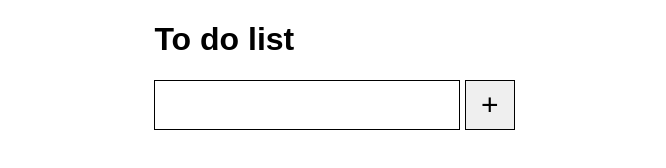
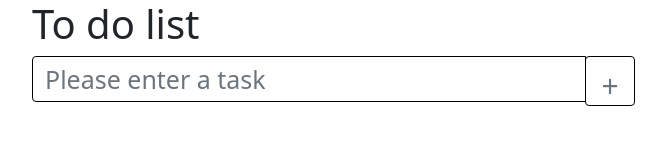
Before and after one commit to Ramnec/ToDoList, a plain HTML site: page index.html in a window 1280 px wide. Shown: the whole page, without its empty margins (172-838 px from the left). Drawn offline with nearby package versions, Linux system fonts and the light colour scheme; a web font is replaced by a local one.

Commit message:
Update index.html

```diff
--- a/index.html
+++ b/index.html
@@ -5,20 +5,38 @@
     <meta http-equiv="X-UA-Compatible" content="IE=edge">
     <meta name="viewport" content="width=device-width, initial-scale=1.0">
     <link rel="stylesheet" href="style.css">
+    <!-- CSS only -->
+<link href="https://cdn.jsdelivr.net/npm/bootstrap@5.1.3/dist/css/bootstrap.min.css" rel="stylesheet" integrity="sha384-1BmE4kWBq78iYhFldvKuhfTAU6auU8tT94WrHftjDbrCEXSU1oBoqyl2QvZ6jIW3" crossorigin="anonymous">
+<link href='https://fonts.googleapis.com/css?family=Shizuru' rel='stylesheet'>
+
     <title>To Do List</title>
 
 </head>
 <body>
-<div id="whole-form">
 
+<div class="mb-3">
+<div class="full-section">
     <div class="container">
-        <h1>To do list</h1>
-        <input id="inputField" type="text"> <button type="submit" id="addToDo">+</button>
+        <h1 class="first-title">To do list</h1>
+
+        <div class="input-group">
+        <input id="inputField" type="text" class="form-control" placeholder="Please enter a task">
+
+
+        <span class="input-group-btn">
+        <button class="btn btn-outline-secondary" type="button" id="addToDo">+</button>
+        </span>
+        </div>
+
+
         <div class="to-dos" id="toDoContainer">
  </div>
         </div>
     </div>
+</div>
     <script src="main.js"></script>
+    <!-- JavaScript Bundle with Popper -->
+<script src="https://cdn.jsdelivr.net/npm/bootstrap@5.1.3/dist/js/bootstrap.bundle.min.js" integrity="sha384-ka7Sk0Gln4gmtz2MlQnikT1wXgYsOg+OMhuP+IlRH9sENBO0LRn5q+8nbTov4+1p" crossorigin="anonymous"></script>
 
 </body>
 </html>
```
